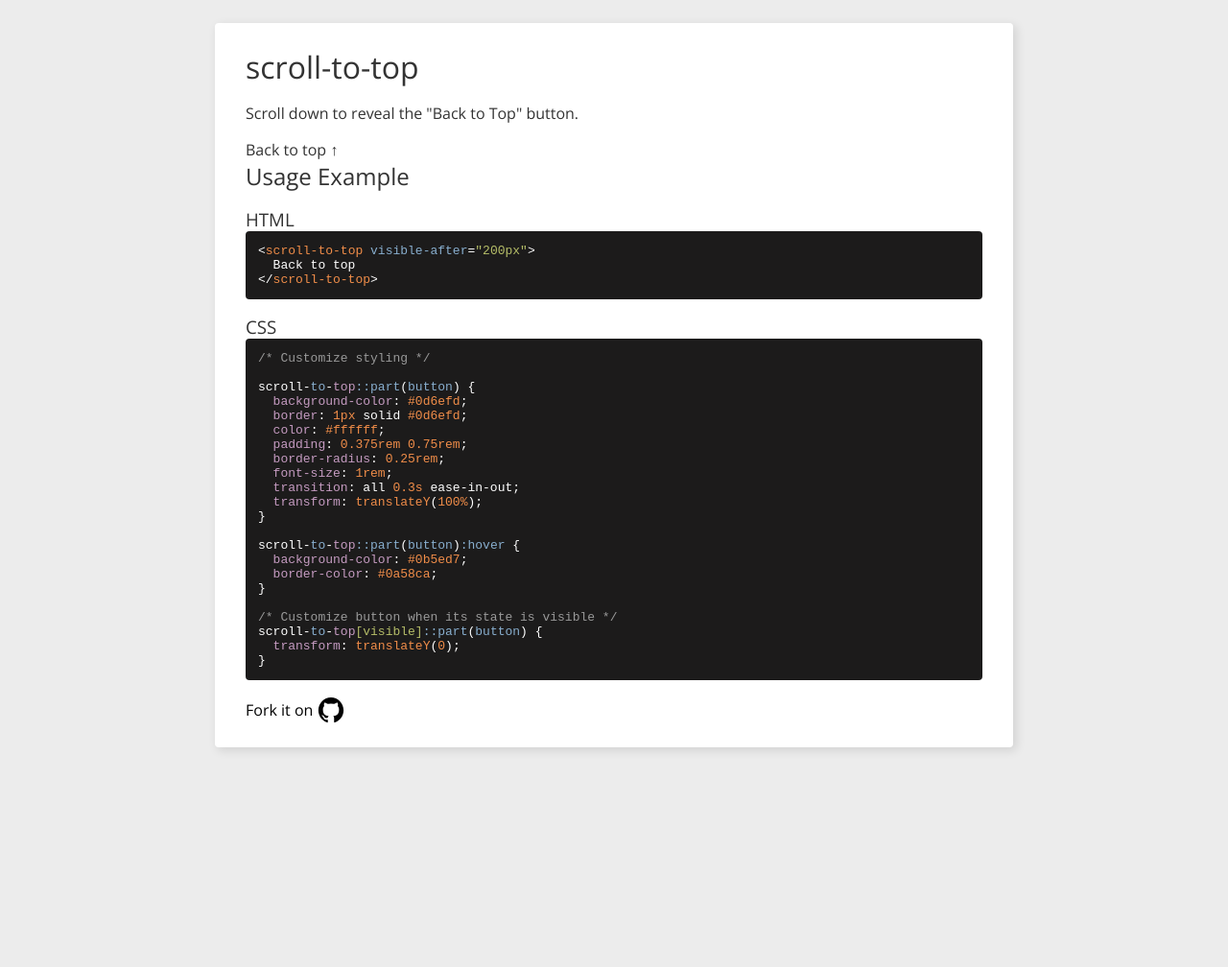
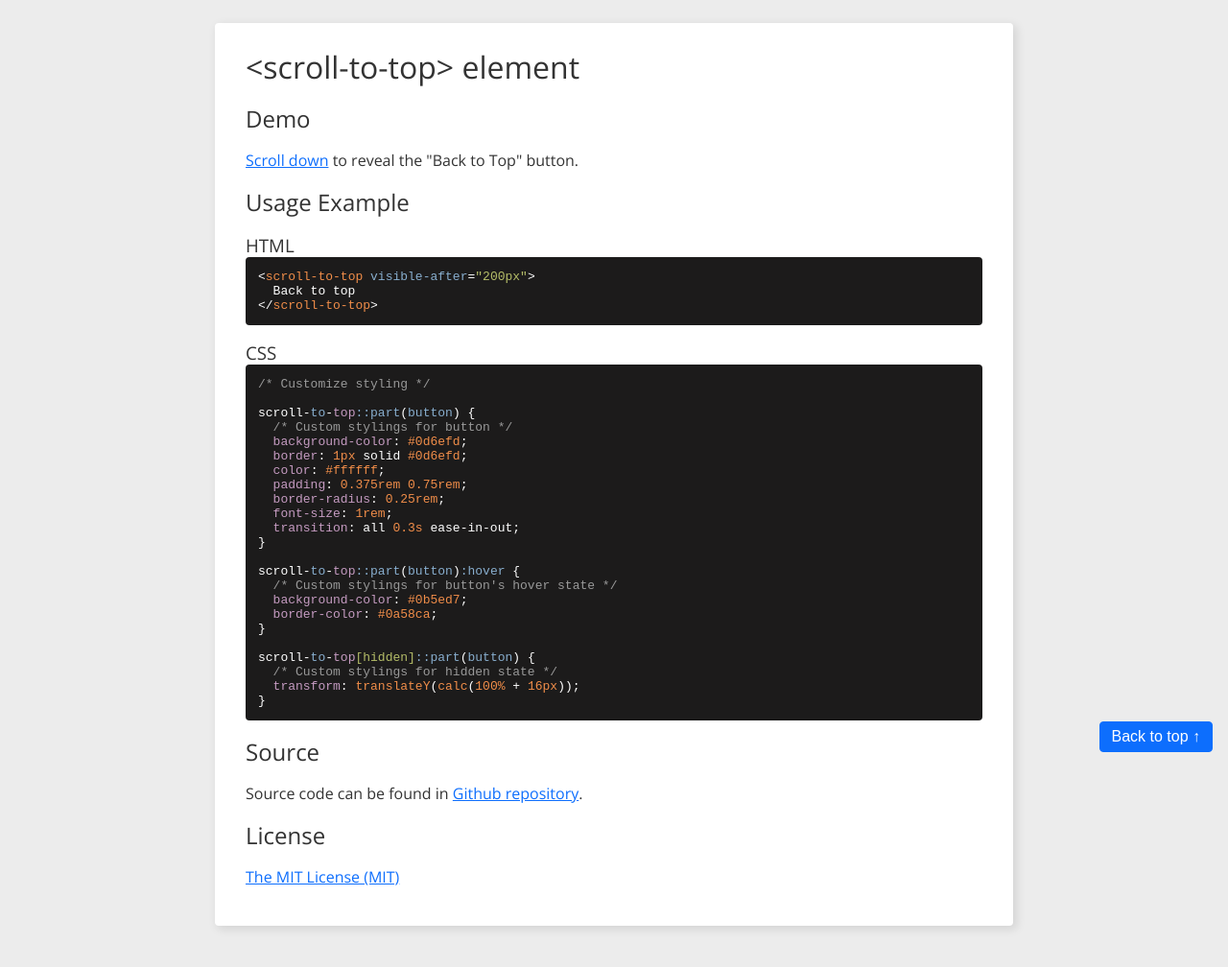
Before and after one commit to georapbox/scroll-top-element, a website: page docs/index.html in a window 1280 px wide. Shown: the top 1008 px of the page at 96% size. Drawn offline with nearby package versions, Linux system fonts and the light colour scheme.

Commit message:
Update documentation

```diff
--- a/docs/index.html
+++ b/docs/index.html
@@ -4,7 +4,7 @@
   <meta charset="UTF-8">
   <meta http-equiv="X-UA-Compatible" content="IE=edge">
   <meta name="viewport" content="width=device-width, initial-scale=1.0">
-  <title>"Scroll to Top" Web Component</title>
+  <title>&lt;scroll-to-top&gt; element</title>
   <link rel="stylesheet" href="styles/main.css">
   <link rel="icon" type="image/png" sizes="32x32" href="favicon-32x32.png">
   <link rel="preconnect" href="https://fonts.googleapis.com">
@@ -14,16 +14,13 @@
 </head>
 <body>
   <div class="container">
-    <h1>scroll-to-top</h1>
-    <p>Scroll down to reveal the "Back to Top" button.</p>
+    <h1>&lt;scroll-to-top&gt; element</h1>
 
-    <scroll-to-top visible-after="300px">
-      Back to top &uarr;
-    </scroll-to-top>
+    <h2>Demo</h2>
 
-    <h2>
-      Usage Example
-    </h2>
+    <p><a href="#" id="scroll-down">Scroll down</a> to reveal the "Back to Top" button.</p>
+
+    <h2>Usage Example</h2>
 
     <h3>HTML</h3>
 <pre class="language-html"><code>&lt;scroll-to-top visible-after="200px"&gt;
@@ -34,6 +31,7 @@
 <pre class="language-css"><code>/* Customize styling */
 
 scroll-to-top::part(button) {
+  /* Custom stylings for button */
   background-color: #0d6efd;
   border: 1px solid #0d6efd;
   color: #ffffff;
@@ -41,27 +39,59 @@ scroll-to-top::part(button) {
   border-radius: 0.25rem;
   font-size: 1rem;
   transition: all 0.3s ease-in-out;
-  transform: translateY(100%);
 }
 
 scroll-to-top::part(button):hover {
+  /* Custom stylings for button's hover state */
   background-color: #0b5ed7;
   border-color: #0a58ca;
 }
 
-/* Customize button when its state is visible */
-scroll-to-top[visible]::part(button) {
-  transform: translateY(0);
+scroll-to-top[hidden]::part(button) {
+  /* Custom stylings for hidden state */
+  transform: translateY(calc(100% + 16px));
 }
 </code></pre>
 
-    <a class="fork" href="https://github.com/georapbox/scroll-to-top" target="_blank" rel="noreferrer noopener">
-      Fork it on <img src="img/github.svg" width="30" height="30" alt="Github">
-    </a>
+    <h2>Source</h2>
+
+    <p>
+      Source code can be found in <a href="https://github.com/georapbox/scroll-to-top" target="_blank" rel="noreferrer noopener">Github repository</a>.
+    </p>
+
+    <h2>License</h2>
+
+    <p>
+      <a href="https://georapbox.mit-license.org/@2022" target="_blank" rel="noreferrer noopener">The MIT License (MIT)</a>
+    </p>
   </div>
 
-  <script src="../src/scroll-to-top.js" type="module"></script>
+  <scroll-to-top visible-after="300px">
+    Back to top &uarr;
+  </scroll-to-top>
+
   <script src="//unpkg.com/@highlightjs/cdn-assets@11.4.0/highlight.min.js"></script>
-  <script>document.addEventListener('DOMContentLoaded', hljs.highlightAll);</script>
+
+  <script type="module">
+    import { ScrollToTop } from '../src/scroll-to-top.js';
+
+    if (!window.customElements.get('scroll-to-top')) {
+      window.customElements.define('scroll-to-top', ScrollToTop);
+    }
+  </script>
+
+  <script>
+    document.addEventListener('DOMContentLoaded', () => {
+      hljs.highlightAll();
+
+      document.getElementById('scroll-down').addEventListener('click', evt => {
+        evt.preventDefault();
+        document.documentElement.scrollTo({
+          top: 1000,
+          behavior: 'smooth'
+        })
+      });
+    });
+  </script>
 </body>
 </html>
--- a/docs/styles/main.css
+++ b/docs/styles/main.css
@@ -35,6 +35,10 @@ pre:not(:last-child) {
   margin-bottom: 1rem;
 }
 
+pre {
+  overflow-x: auto;
+}
+
 pre code {
   border-radius: 0.25rem;
 }
@@ -60,16 +64,28 @@ pre code {
   margin-left: 0.25rem;
 }
 
-/* Component Custom styling */
+a {
+  color: #0d6efd;
+  text-decoration: underline;
+}
+
+a:hover {
+  color: #0a58ca;
+}
+
+/* Component custom styling */
+scroll-to-top:not(:defined) {
+  display: none;
+}
+
 scroll-to-top::part(button) {
   background-color: #0d6efd;
   border: 1px solid #0d6efd;
   color: #ffffff;
-  padding: .375rem .75rem;
-  border-radius: .25rem;
+  padding: 0.375rem 0.75rem;
+  border-radius: 0.25rem;
   font-size: 1rem;
   transition: all 0.3s ease-in-out;
-  transform: translateY(100%);
 }
 
 scroll-to-top::part(button):hover {
@@ -77,6 +93,6 @@ scroll-to-top::part(button):hover {
   border-color: #0a58ca;
 }
 
-scroll-to-top[visible]::part(button) {
-  transform: translateY(0);
+scroll-to-top[hidden]::part(button) {
+  transform: translateY(calc(100% + 16px));
 }
```
Also changed, not shown: package.json (+16 -3 lines), README.md.
